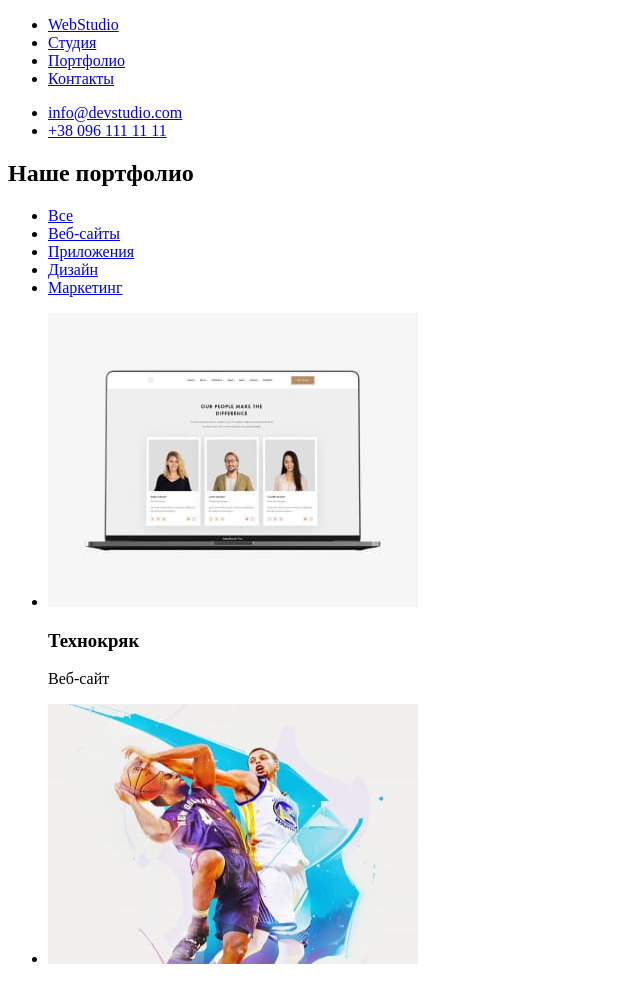
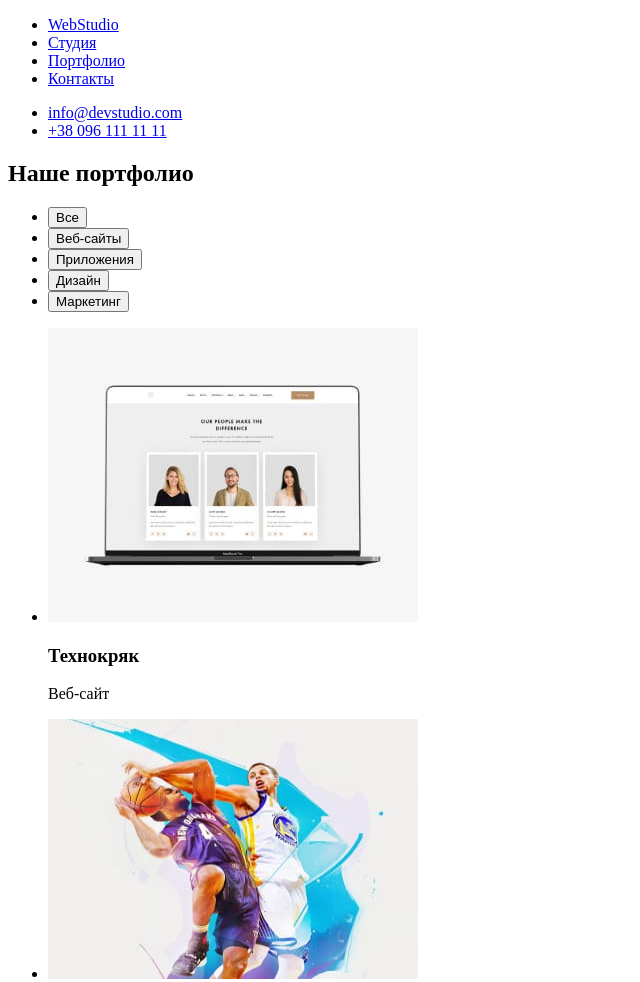
Before and after one commit to Vova-fil/goit-markup-hw-02-01, a plain HTML site: page portfolio.html in a window 1280 px wide. Shown: the top 982 px of the page, without its empty margins (0-640 px from the left). Drawn offline with Linux system fonts and the light colour scheme.

Commit message:
создание кнопок

```diff
--- a/portfolio.html
+++ b/portfolio.html
@@ -31,14 +31,14 @@
         <section>
             <h2>Наше портфолио</h2>
             <ul>
-                <li><a href="Все">Все</a></li>
-                <li><a href="Веб-сайты">Веб-сайты</a></li>
-                <li><a href="Приложения">Приложения</a></li>
-                <li><a href="Дизайн">Дизайн</a></li>
-                <li><a href="Маркетинг">Маркетинг</a></li>
+               <li><button type="button">Все</button></li>
+                <li><button type="button">Веб-сайты</button></li>
+                <li><button type="button">Приложения</button></li>
+                <li><button type="button">Дизайн</button></li>
+                <li><button type="button">Маркетинг</button></li>
             </ul>
             <ul>
-                <li>
+                <li id="Веб-сайт">
                     <img src="./images/portfolio/img-portfolio1.jpg" alt="Технокряк" width="370" height="294" />
                     <h3>Технокряк </h3>
                     <p>Веб-сайт</p>
@@ -69,7 +69,7 @@
                     <img src="./images/portfolio/img -portfolio6.jpg" alt="Inspiration has no Borders" width="370"
                         height="294" />
                     <h3 lang="en">Inspiration has no Borders</h3>
-                    <p>Приложение</p>
+                    <p>Веб-сайт</p>
                 </li>
                 <li>
                     <img src="./images/portfolio/img-portfolio7.jpg" alt="Издание Limited Edition" width="370"
```
